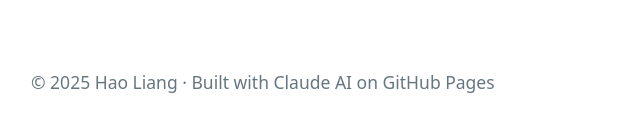
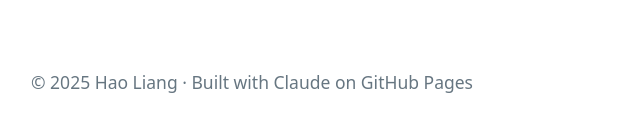
Before and after one commit to hliang2/hliang2.github.io, a plain HTML site: page index.html in a window 1280 px wide. Shown: the part 3377-3508 px from the top of the page, 44-684 px from the left. Drawn offline with nearby package versions, Linux system fonts and the light colour scheme.

Commit message:
Update index.html

```diff
--- a/index.html
+++ b/index.html
@@ -269,7 +269,7 @@
     </main>
 
     <footer class="container">
-      <small class="muted">© 2025 Hao Liang · Built with Claude AI on GitHub Pages</small>
+      <small class="muted">© 2025 Hao Liang · Built with Claude on GitHub Pages</small>
     </footer>
 
     <script>
```
